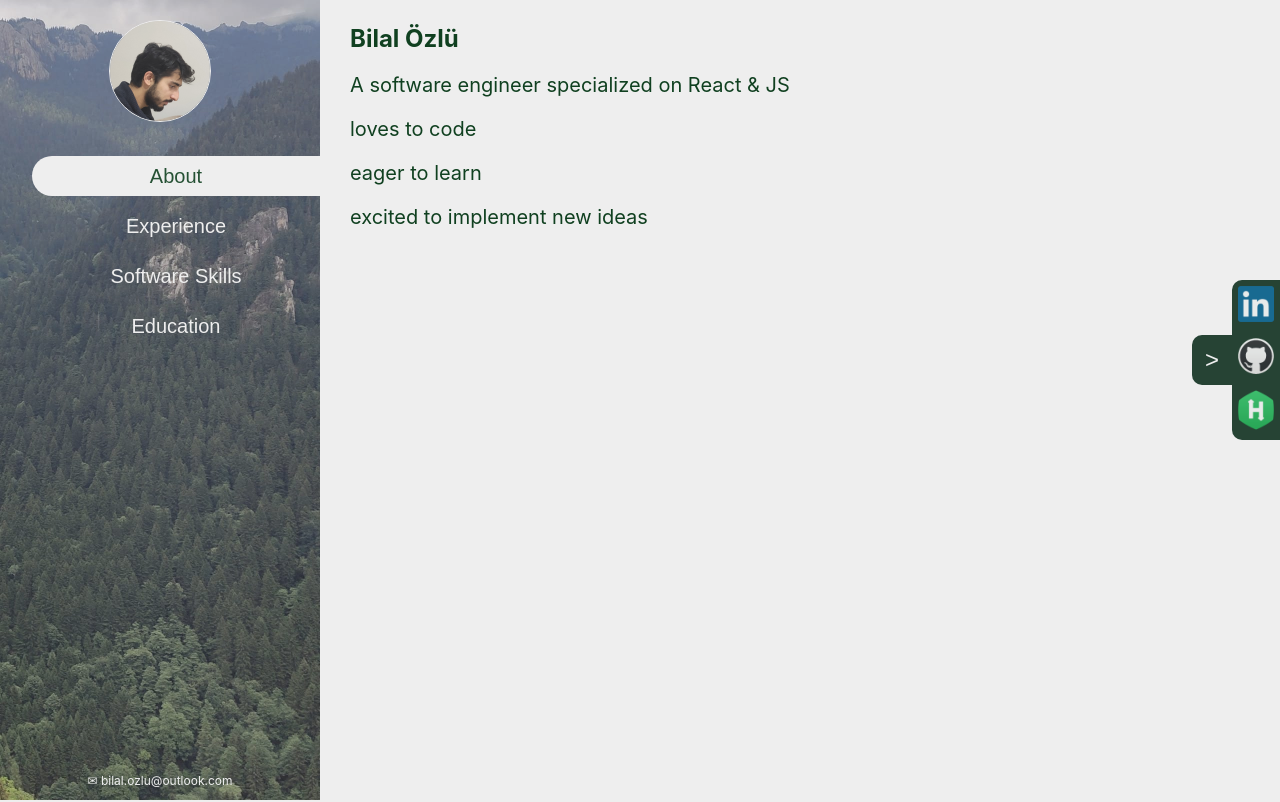
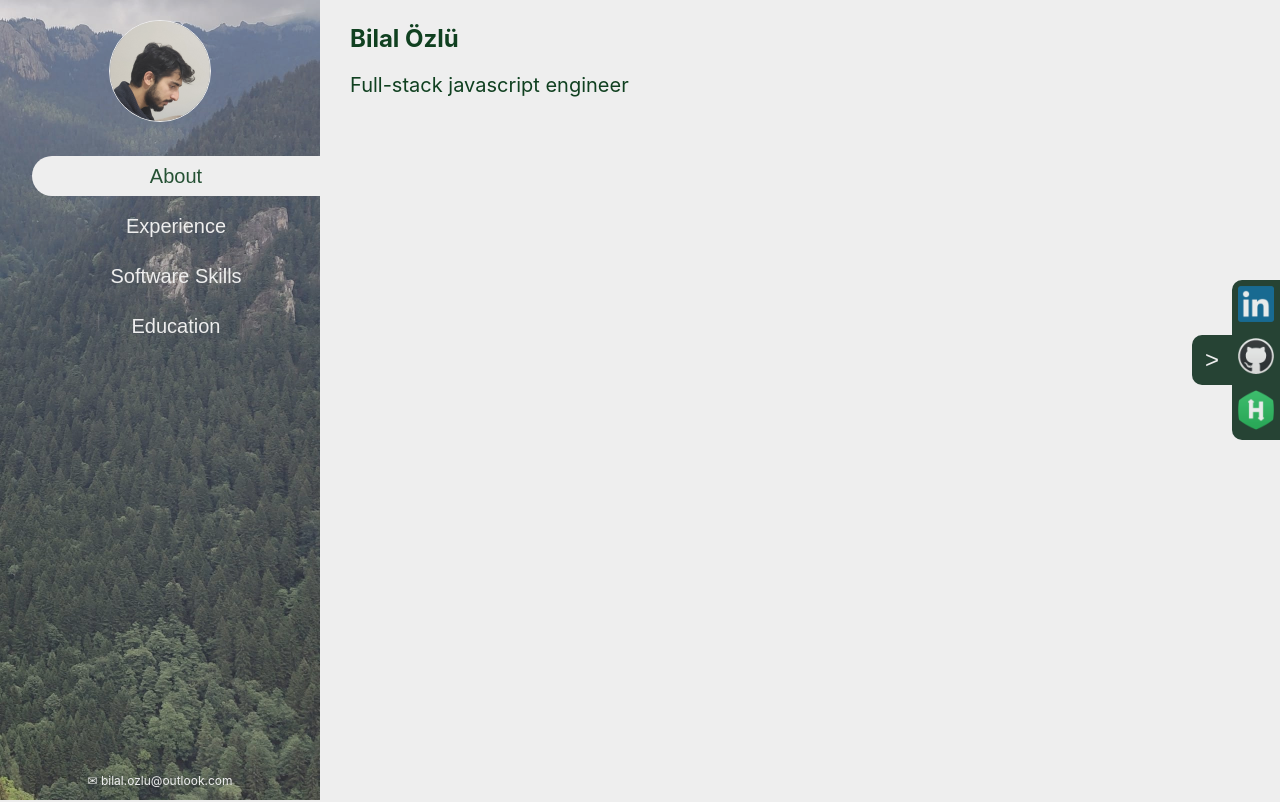
Before and after one commit to bilalozlu/homepage, a React (Create React App) app: page /portfolio in a window 1280 px wide. Shown: the top 802 px of the page. Built offline with nearby package versions, Linux system fonts and the light colour scheme.

Commit message:
small portfolio title change

```diff
--- a/src/portfolio_components/about.js
+++ b/src/portfolio_components/about.js
@@ -8,16 +8,7 @@ function About() {
           Bilal Özlü
         </p>
         <p className='description'>
-          A software engineer specialized on React & JS
-        </p>
-        <p className='description'>
-          loves to code
-        </p>
-        <p className='description'>
-          eager to learn
-        </p>
-        <p className='description'>
-          excited to implement new ideas
+          Full-stack javascript engineer
         </p>
       </div>
     </div>
```
Also changed, not shown: 1 other file (tests, documents, lock files or other folders).
